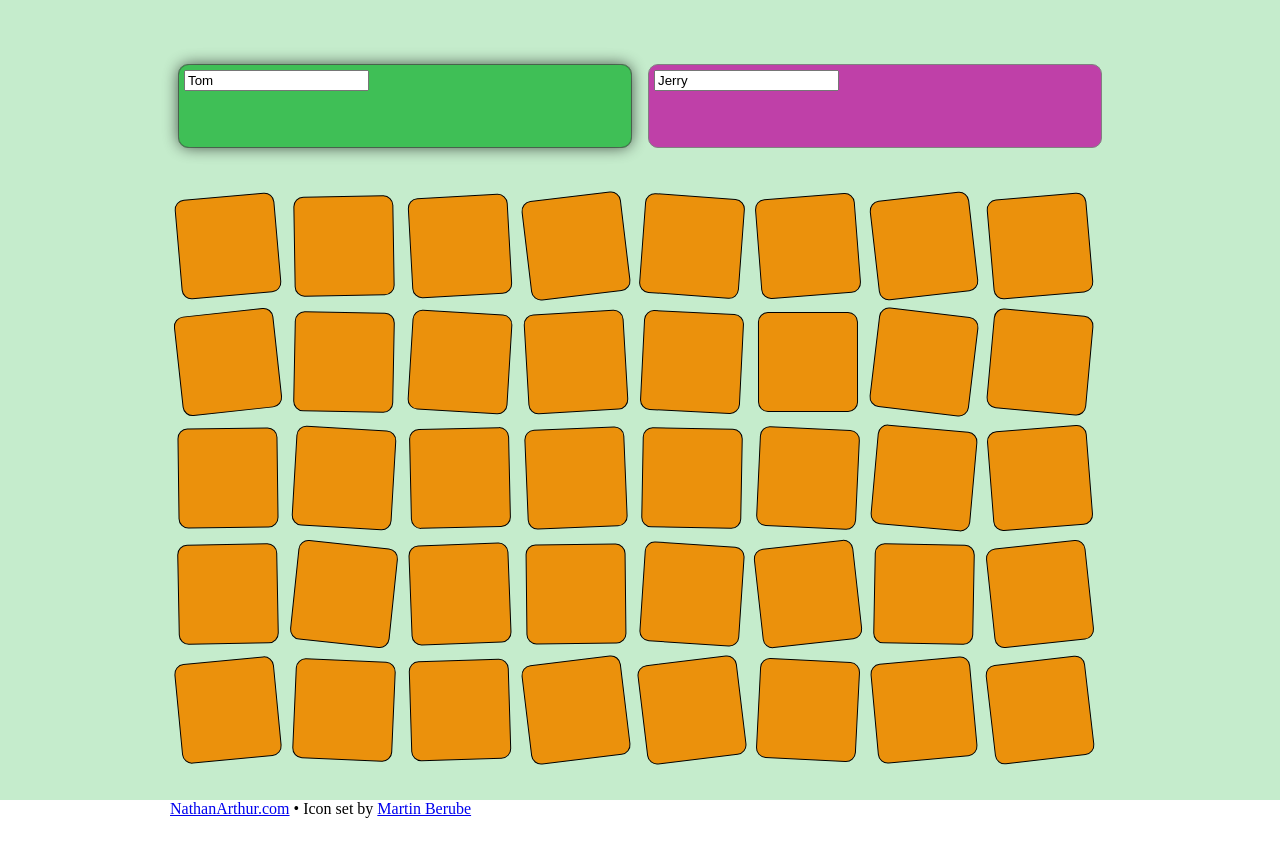
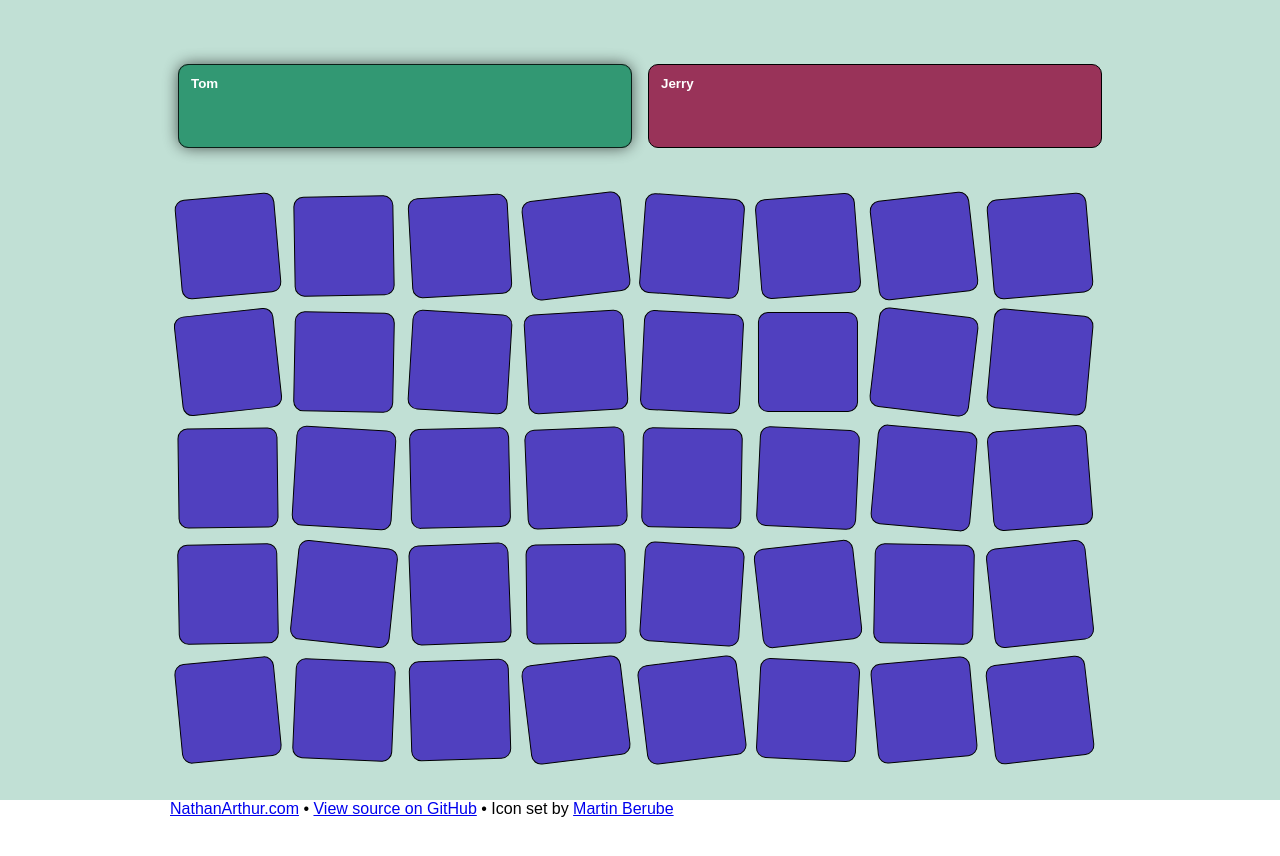
Before and after one commit to narthur/memory-flipper, a plain HTML site: page index.html in a window 1280 px wide. Drawn offline with nearby package versions, Linux system fonts and the light colour scheme.

Commit message:
more changes

```diff
--- a/app.js
+++ b/app.js
@@ -5,11 +5,14 @@ $(document).ready(function() {
 });
 
 function updateColors() {
-  var colors = getColors();
+  var hues = getHues();
   var players = $('.player');
 
-  $(players[0]).css('--color', colors[0]);
-  $(players[1]).css('--color', colors[1]);
+  console.log(Math.round(hues[1]))
+
+  $(players[0]).css('--color', `hsl(${hues[0]}, 50%, 40%)`);
+  $(players[1]).css('--color', `hsl(${hues[2]}, 50%, 40%)`);
+  $('.card').css('--hue', `${hues[1]}`)
 }
 
 function clearGuess() {
@@ -83,7 +86,7 @@ function layDownCards() {
   var cards = makeCards(symbols, 20);
   $('.cards').append(shuffle(cards).join(''));
   $('.card').each(function() {
-    $(this).css('transform','rotate('+((Math.random() * .04)-.02)+'turn)');
+    $(this).css('--tilt',`${(Math.random() * .04)-.02}turn`);
   });
 }
 
@@ -117,11 +120,14 @@ function shuffle(array) {
   return array;
 }
 
-var getColors = function() {
+var getHues = function() {
   var hue1 = Math.random() * 360
-  var hue2 = hue1 + 180
+  var hue2 = hue1 + 90
+  var hue3 = hue2 + 90
 
-  return [`hsl(${hue1}, 50%, 50%)`, `hsl(${hue2}, 50%, 50%)`]
+  return [hue1, hue2, hue3]
+
+  return [`hsl(${hue1}, 50%, 30%)`, `hsl(${hue2}, 50%, 30%)`]
 }
 
 // var stringToColor = function(str) {
--- a/index.html
+++ b/index.html
@@ -29,7 +29,7 @@
   <div class="cards"></div>
 
   <div class="footer">
-    <a href="https://nathanarthur.com/">NathanArthur.com</a> • Icon set by <a href="http://www.iconarchive.com/show/flat-animal-icons-by-martin-berube.html">Martin Berube</a>
+    <a href="https://nathanarthur.com/">NathanArthur.com</a> • <a href="https://github.com/narthur/memory-flipper">View source on GitHub</a> • Icon set by <a href="http://www.iconarchive.com/show/flat-animal-icons-by-martin-berube.html">Martin Berube</a>
   </div>
 
   <script src="https://ajax.googleapis.com/ajax/libs/jquery/3.2.1/jquery.min.js"></script>
--- a/style.css
+++ b/style.css
@@ -1,5 +1,6 @@
 * {
   box-sizing: border-box;
+  font-family: sans-serif;
 }
 
 html {
@@ -25,29 +26,38 @@ body {
 
 .player {
   --color: white;
-  border: 1px solid grey;
   flex: 1 1 calc(50% - 1rem);
   position: relative;
   margin: .5rem;
   background-color: var(--color);
+  border: 1px solid black;
 }
 
-.player.up::before {
+.player::before {
   content: "";
   position: fixed;
   top: 0;
   left: 0;
   width: 100vw;
   height: 100vh;
+  opacity: 0;
+  background-color:  var(--color);
+  transition: opacity 300ms ease-in-out;
+}
+
+.player.up::before {
   opacity: .3;
-  background-color:  var(--color);
 }
 
 .player input {
   position: relative;
   z-index: 100;
-  margin-left: 5px;
-  margin-top: 5px;
+  margin-left: 10px;
+  margin-top: 10px;
+  background: transparent;
+  border: transparent;
+  font-weight: bold;
+  color: white;
 }
 
 .match {
@@ -82,6 +92,8 @@ body {
 }
 
 .card {
+  --hue: 0;
+  --tilt: 0turn;
   width: 100px;
   height: 100px;
   border: 1px solid black;
@@ -93,13 +105,11 @@ body {
   font-family: monospace;
   position: relative;
   color: transparent;
-  background-color: #eb910c;
+  background-color: hsl(var(--hue), 50%, 50%);
   transition: color 300ms ease-in-out,
-    background-color 300ms ease-in-out;
-}
-
-.card:hover {
-  transform: rotate(0turn), scale(1.1);
+    background-color 300ms ease-in-out,
+    transform 300ms ease-in-out;
+  transform: rotate(var(--tilt))
 }
 
 .card img {
@@ -110,14 +120,15 @@ body {
 
 .active {
   color: black;
-  background-color: white;
+  background-color: hsl(var(--hue), 50%, 95%);
+  transform: scale(1.1) rotate(var(--tilt));
 }
 
 .card::after, .player::after {
   content: '';
   box-shadow: 0 0 1rem black;
   opacity: 0;
-  transition: opacity 300ms ease-in-out;
+  transition: opacity 300ms ease-in-out !important;
   position: absolute;
   left: 0;
   right: 0;
```
